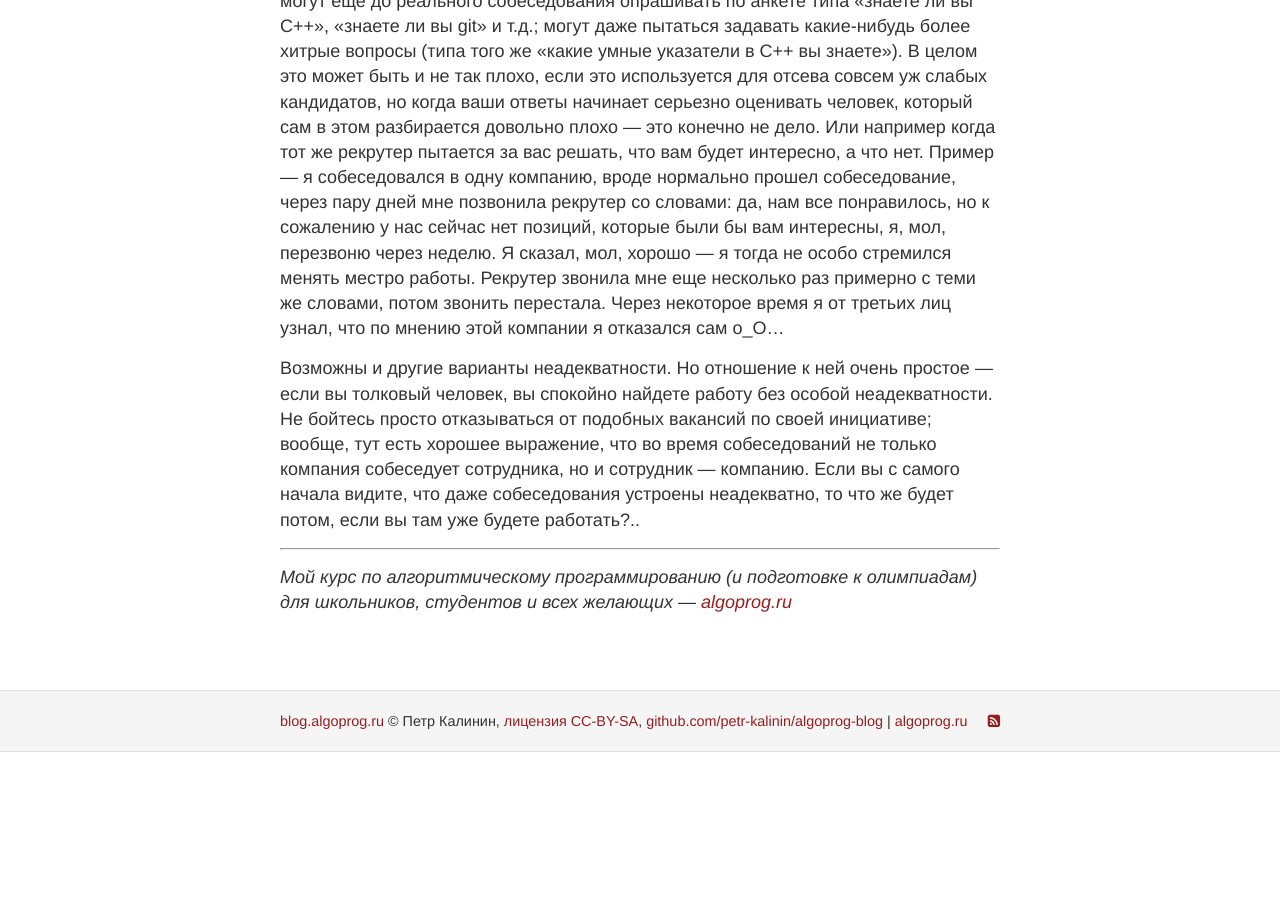
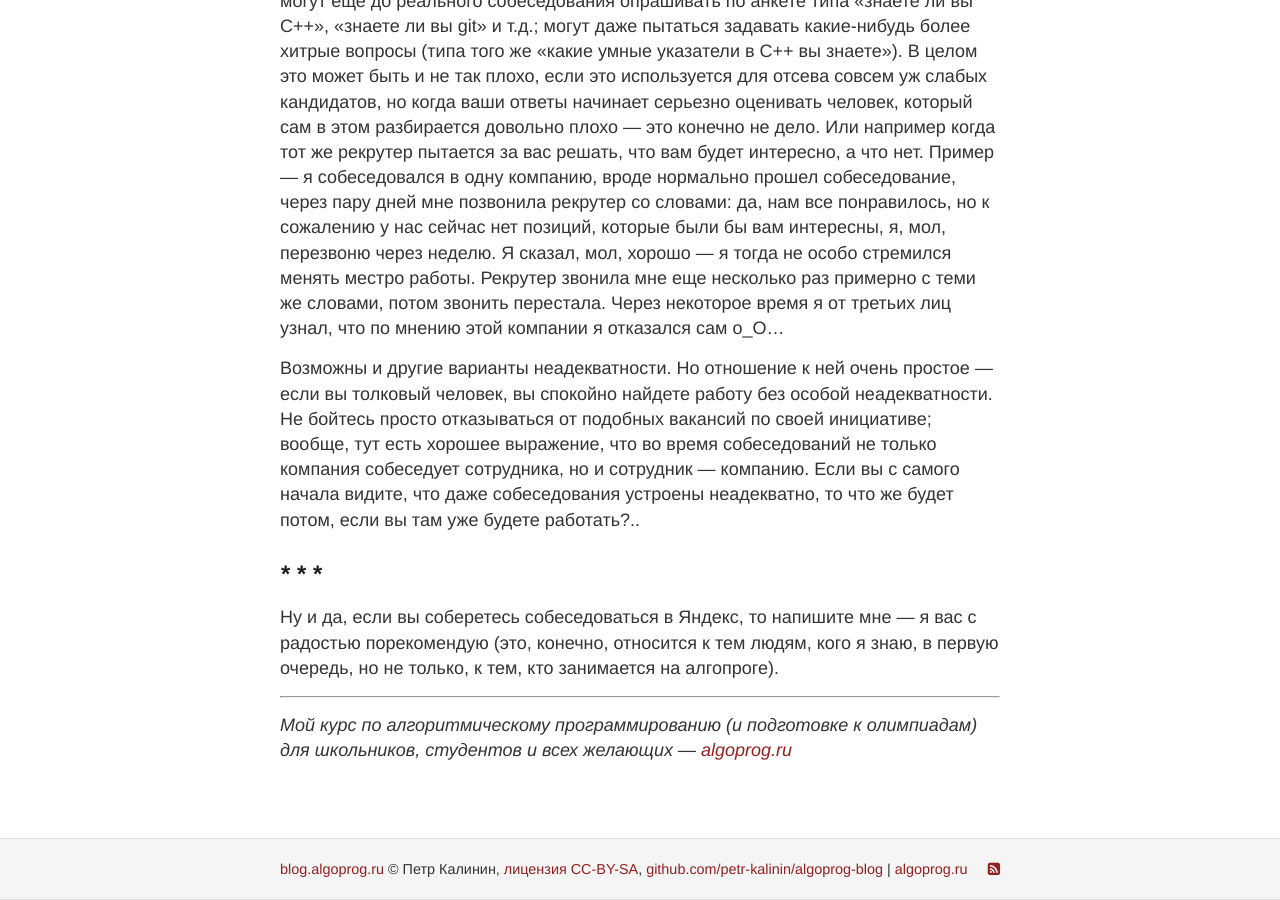
Before and after one commit to petr-kalinin/algoprog-blog, a Jekyll site: the page built from _posts/2020-09-15-interviews.md, in a window 1280 px wide and 900 px high, scrolled down 5419 px. Built offline with Jekyll 4.4.1, drawn with Linux system fonts in a browser that asks for light colours; before the commit the page ends 6171 px from its top, so only the background shows below that.

Commit message:
Added section about recommendation

```diff
--- a/_posts/2020-09-15-interviews.md
+++ b/_posts/2020-09-15-interviews.md
@@ -61,6 +61,11 @@ _* * *_
 
 Возможны и другие варианты неадекватности. Но отношение к ней очень простое — если вы толковый человек, вы спокойно найдете работу без особой неадекватности. Не бойтесь просто отказываться от подобных вакансий по своей инициативе; вообще, тут есть хорошее выражение, что во время собеседований не только компания собеседует сотрудника, но и сотрудник — компанию. Если вы с самого начала видите, что даже собеседования устроены неадекватно, то что же будет потом, если вы там уже будете работать?..
 
+_* * *_
+-------
+
+Ну и да, если вы соберетесь собеседоваться в Яндекс, то напишите мне — я вас с радостью порекомендую (это, конечно, относится к тем людям, кого я знаю, в первую очередь, но не только, к тем, кто занимается на алгопроге).
+
 ----
 
 *Мой курс по алгоритмическому программированию (и подготовке к олимпиадам) для школьников, студентов и всех желающих — [algoprog.ru](http://algoprog.ru)*
```
